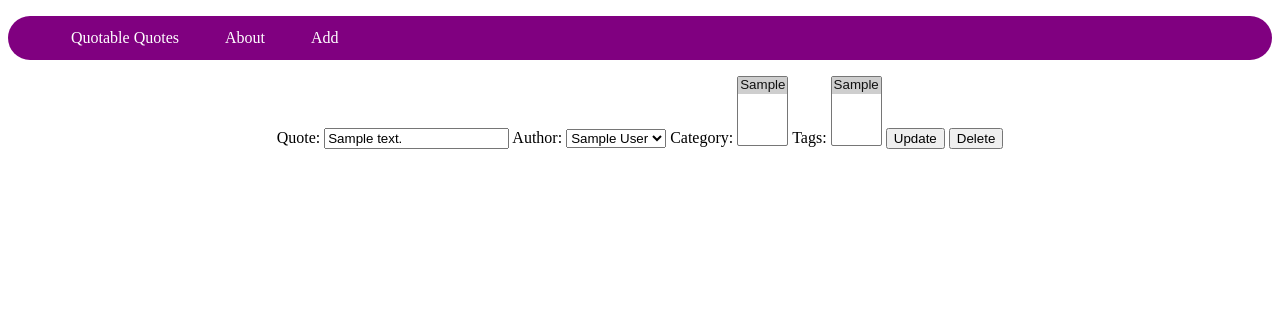
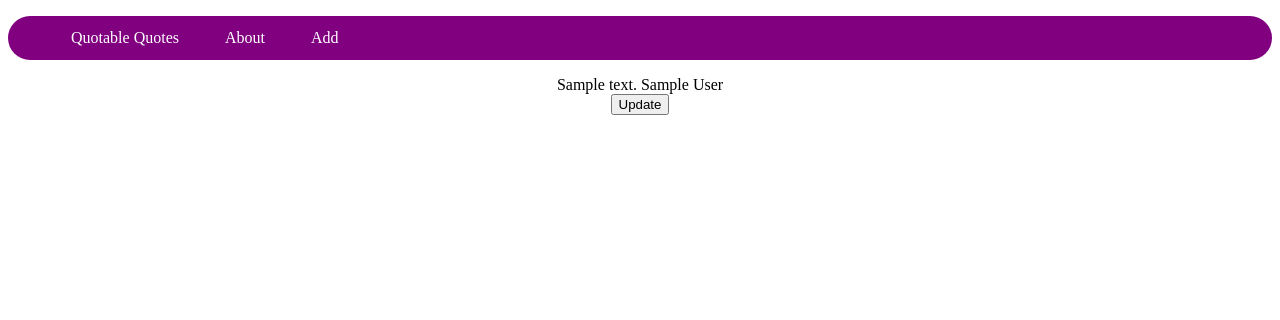
Before and after one commit to dstevens2712/Querch, a Django app: page /result/1 in a window 1280 px wide. Shown: the top 320 px of the page. Run offline with Django 4.2, Linux system fonts and the light colour scheme; tables that the repository leaves empty hold one stand-in row (values such as "Sample post").

Commit message:
finalized and working site

```diff
--- a/qq/quotes/models.py
+++ b/qq/quotes/models.py
@@ -5,7 +5,7 @@ from django.db import models
 
 class Quote(models.Model):
 
-    text = models.CharField(max_length=5000)
+    text = models.TextField()
     tags = models.ManyToManyField('Tag')
     category = models.ManyToManyField('Category')
     author = models.ForeignKey('Author', on_delete = models.CASCADE)
--- a/qq/quotes/templates/result_detail.html
+++ b/qq/quotes/templates/result_detail.html
@@ -2,12 +2,12 @@
 {% block content %}
 
 <center>
-    <form action="{% url 'result' quote.id %}" method="POST">
-        {% csrf_token %}
-        {{ quote_form }}
+   {{ quote.text }} {{ quote.author }}
+    <form action="{% url 'update' quote.id %}" method="GET">
+
 
         <input type="submit" name="update" value="Update" />
-        <input type="submit" name="delete" value="Delete" />
+
     </form>
 </center>
 
--- a/qq/quotes/templates/results.html
+++ b/qq/quotes/templates/results.html
@@ -1,7 +1,9 @@
 {% extends 'nav.html' %}
 {% block content %}
 
+{% if category %}
 <h1>{{ category | title}}</h1>
+{% endif %}
 
     {% for quote in quotes %}
         <li><a href="{% url 'result' quote.id %}">{{ quote.text }}</a> - {{ quote.author }}</li>
--- a/qq/quotes/urls.py
+++ b/qq/quotes/urls.py
@@ -1,11 +1,12 @@
 from django.contrib import admin
 from django.urls import path
-from .views import Home, AboutUs, AddQuote, Results, Result
+from .views import Home, AboutUs, AddQuote, Results, Result, Update
 
 urlpatterns = [
-    path('', Home.as_view(), name = 'home'),
+    path('', Home.as_view(), name='home'),
     path('about', AboutUs.as_view(), name='about'),
     path('add', AddQuote.as_view(), name='add'),
     path('results', Results.as_view(), name='results'),
-    path('result/<str:quote_id>', Result.as_view(), name='result'),
+    path('result/<int:quote_id>', Result.as_view(), name='result'),
+    path('update/<int:quote_id>', Update.as_view(), name='update'),
 ]
--- a/qq/quotes/views.py
+++ b/qq/quotes/views.py
@@ -43,22 +43,22 @@ class AddQuote(View):
         quote_form = QuoteForm()
         return render(
             request,
-            'add_quote.html',
+            'quote.html',
             {
                 'quote_form' : quote_form,
             }
         )
 
     def post(self, request):
-        print(request.POST)
-        if 'create' in request.POST:
-            quote_form = QuoteForm(request.POST)
-            if quote_form.is_valid():
-                author, _ = Author.objects.get_or_create(author = quote_form.cleaned_data['author'])
-                print(author)
-                quote_form.save()
+        quote_form = QuoteForm(request.POST)
+        if quote_form.is_valid():
+            author = Author.objects.get(author = quote_form.cleaned_data['author'])
+            quote = Quote.objects.create(text = quote_form.cleaned_data['text'], author = author)
+            quote.tags.set(quote_form.cleaned_data['tags'])
+            quote.category.set(quote_form.cleaned_data['category'])
+            quote.save()
 
-            return redirect('home')
+        return redirect('result', quote.id)
 
 class Results(View):
 
@@ -72,64 +72,55 @@ class Results(View):
             request,
             'results.html',
             context={
-                'quotes' : quotes
+                'quotes' : quotes,
+                'category' : category
             }
         )
 
 class Result(View):
     def get(self, request, quote_id):
         quote = Quote.objects.get(id = quote_id)
-        quote_form = QuoteForm(instance = quote)
+
         return render(
             request,
             'result_detail.html',
             context={
                 'quote' : quote,
-                'quote_form' : quote_form
             }
         )
 
-    def post(self, request, quote_id):
-        '''Update or delete a quote'''
-        quote = Quote.objects.filter(id = quote_id)
-        if 'save' in request.POST:
-            form = QuoteForm(request.POST)
-            if form.is_valid():
-                quote_description = form.cleaned_data['text']
-                author = Author.objects.get_or_create(id = form.cleaned_data['author'])
-                quote.update(text = quote_description, author = author)
-            return redirect('results')
 
-        elif 'delete' in request.POST:
+class Update(View):
+    def get(self, request, quote_id):
+        quote = Quote.objects.get(id = quote_id)
+        quote_form = QuoteForm(instance = quote)
+        return render(
+                    request,
+                    'quote.html',
+                    context={
+                       'quote' : quote,
+                       'quote_form' :  quote_form
+                    }
+                )
+
+
+    def post(self,  request, quote_id):
+        quote = Quote.objects.get(pk = quote_id) # this is the quote as in the db
+        quote_form = QuoteForm(request.POST)  # this is the updated data
+
+        if quote_form.is_valid():
+
+            if 'update' in request.POST: # updating the db
+                quote.text = quote_form.cleaned_data['text']
+                author = Author.objects.get(author = quote_form.cleaned_data['author'])
+                quote.author = author
+                quote.tags.set(quote_form.cleaned_data['tags'])
+                quote.category.set(quote_form.cleaned_data['category'])
+                quote.save()
+
+                return redirect('result', quote.id)
+
+
             quote.delete()
 
             return redirect('home')
-
-
-
-
-
-
-
-# class Import(View):
-#     def author():
-#             path = ('quotes.csv')
-#             with open(path) as f:
-#                 reader = csv.reader(f)
-#             for row in reader:
-#                 _, created = Author.objects.get_or_create(
-#                 author = row[1] if row[1] else 'Anonymous'
-#                 )
-#             created.save()
-
-#     def quote():
-#             path = Path('quotes.csv').resolve()
-#             with open(path) as f:
-#                 reader = csv.reader(f)
-#             for row in reader:
-#                 a = Author.objects.get(author = row [1])
-#                 _, created = Quote.objects.get_or_create(
-#                 text = row[0],
-#                 author = a.id
-#                 )
-#             created.save()
--- a/qq/templates/nav.html
+++ b/qq/templates/nav.html
@@ -50,10 +50,6 @@
                 <li><a href="{% url 'home' %}">Quotable Quotes</a></li>
                 <li><a href="{% url 'about' %}">About</a></li>
                 <li><a href="{% url 'add' %}">Add</a></li>
-                <!-- <li><a href="#">Contact us</a></li>
-                <div class="search">
-                    <input type="text" name="search" id="search" placeholder="Search this website">
-                </div> -->
             </ul>
         </nav>
     </header>
```
Also changed, not shown: qq/quotes/templates/add_quote.html (deleted, +0 -11 lines), qq/quotes/templates/quote.html (added, +24 -0 lines), qq/quotes/templates/index.html (line endings or trailing spaces).
